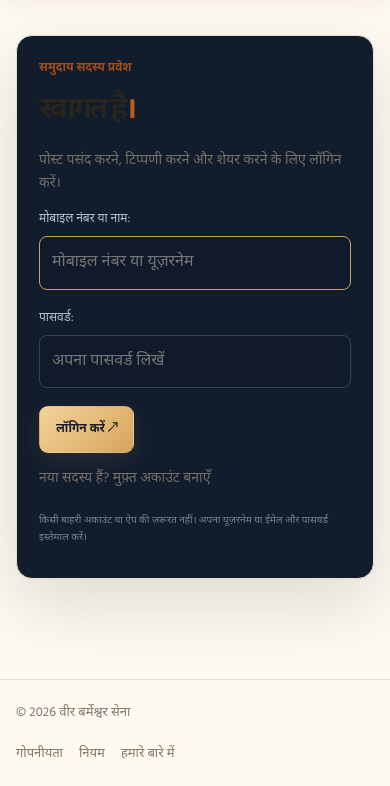
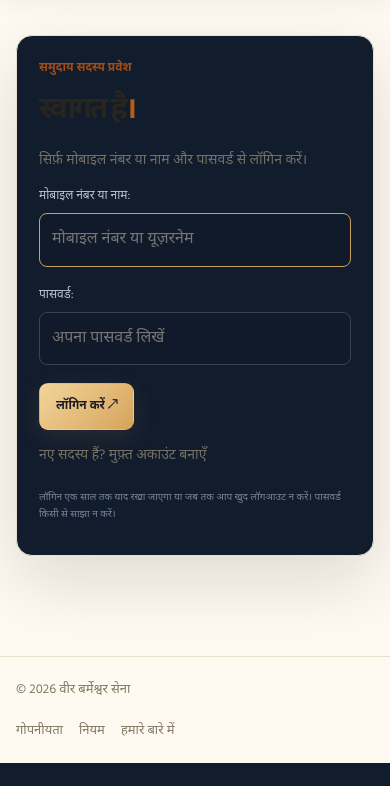
Before and after one commit to pk8873/Veer-Barmeshwar-Sena, a Django app: page /accounts/login/ in a window 390 px wide. Shown: the part 124-910 px from the top of the page. After the commit the page ends 887 px from the top, so only its background shows below. Run offline with Django 5.2, Linux system fonts and the light colour scheme.

Commit message:
Simplify login to name or mobile number and password

```diff
--- a/templates/registration/login.html
+++ b/templates/registration/login.html
@@ -1 +1 @@
-{% extends "base.html" %}{% block title %}लॉगिन | वीर बर्मेश्वर सेना{% endblock %}{% block content %}<section class="auth-panel"><p class="eyebrow">समुदाय सदस्य प्रवेश</p><h1>स्वागत है<span class="period">।</span></h1><p class="muted">पोस्ट पसंद करने, टिप्पणी करने और शेयर करने के लिए लॉगिन करें।</p><form method="post" class="editor-form">{% csrf_token %}{{ form.as_p }}<input type="hidden" name="next" value="{{ next }}"><button class="button button-primary" type="submit">लॉगिन करें ↗</button></form><p class="muted">नया सदस्य हैं? <a href="{% url 'register' %}">मुफ़्त अकाउंट बनाएँ</a></p><p class="small-note">किसी बाहरी अकाउंट या ऐप की ज़रूरत नहीं। अपना यूज़रनेम या ईमेल और पासवर्ड इस्तेमाल करें।</p></section>{% endblock %}
+{% extends "base.html" %}{% block title %}लॉगिन | वीर बर्मेश्वर सेना{% endblock %}{% block content %}<section class="auth-panel"><p class="eyebrow">समुदाय सदस्य प्रवेश</p><h1>स्वागत है<span class="period">।</span></h1><p class="muted">सिर्फ़ मोबाइल नंबर या नाम और पासवर्ड से लॉगिन करें।</p><form method="post" class="editor-form">{% csrf_token %}{{ form.as_p }}<input type="hidden" name="next" value="{{ next }}"><button class="button button-primary" type="submit">लॉगिन करें ↗</button></form><p class="muted">नए सदस्य हैं? <a href="{% url 'register' %}">मुफ़्त अकाउंट बनाएँ</a></p><p class="small-note">लॉगिन एक साल तक याद रखा जाएगा या जब तक आप खुद लॉगआउट न करें। पासवर्ड किसी से साझा न करें।</p></section>{% endblock %}
```
